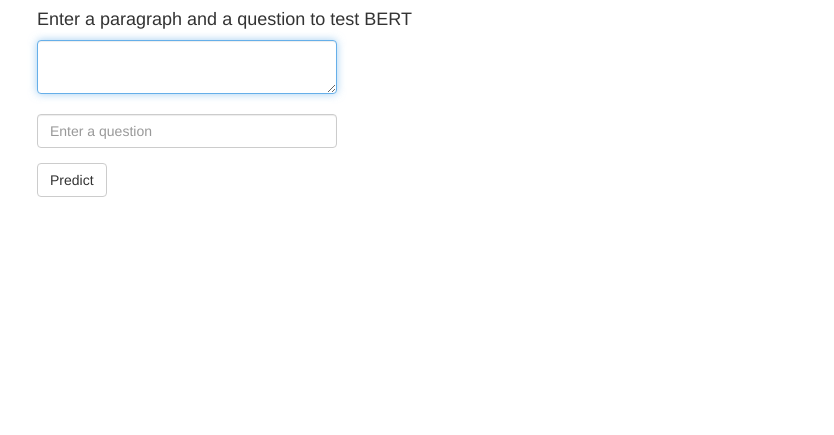
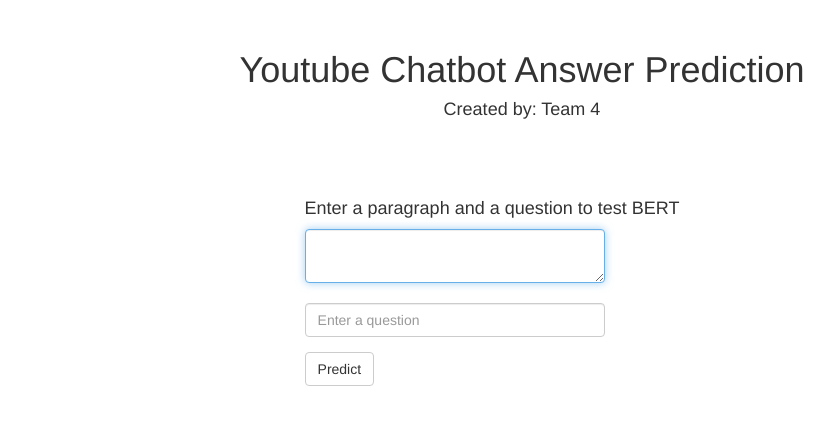
Before and after one commit to erinnicolelyne/454Chatbot, a Flask app: page / in a window 1280 px wide. Shown: the top 435 px of the page, without its empty margins (118-952 px from the left). Run offline with Flask 2, Linux system fonts and the light colour scheme; some libraries are stand-ins or nearby versions.

Commit message:
CSS updates

```diff
--- a/Web_UI/web-app/templates/index.html
+++ b/Web_UI/web-app/templates/index.html
@@ -6,13 +6,29 @@
     <link href="//netdna.bootstrapcdn.com/bootstrap/3.3.6/css/bootstrap.min.css" rel="stylesheet" media="screen">
     <style>
       .container {
-        max-width: 1000px;
+        max-width: 1920px;
+        margin: 0 auto;
+        display: flex;
+        justify-content: center;
+      }
+      .headerdiv {
+        max-width: 1080px;
+        margin: 0 auto;
+        text-align: center;
+        padding: 30px;
+      }
+      .UI-element {
+        padding: 30px;
       }
     </style>
   </head>
   <body>
+    <div class="headerdiv">
+      <h1> Youtube Chatbot Answer Prediction </h1>
+      <h4> Created by: Team 4 </h4>
+    </div>
     <div class="container">
-      <div class="row-sm-5 row-sm-offset-1">
+      <div class="row-sm-5 row-sm-offset-1, UI-element">
           <h4>Enter a paragraph and a question to test BERT</h4>
             <form role="form" method='POST' action='/'>
               <div class="form-group">
@@ -30,7 +46,7 @@
       </div>
 
 
-      <div class="row-sm-5 row-sm-offset-1">
+      <div class="row-sm-5 row-sm-offset-1, UI-element">
           {% if result %}
           <h4>Context = {{ context }}</h4>
           <h4>Question = {{ result[0] }}</h4>
```
